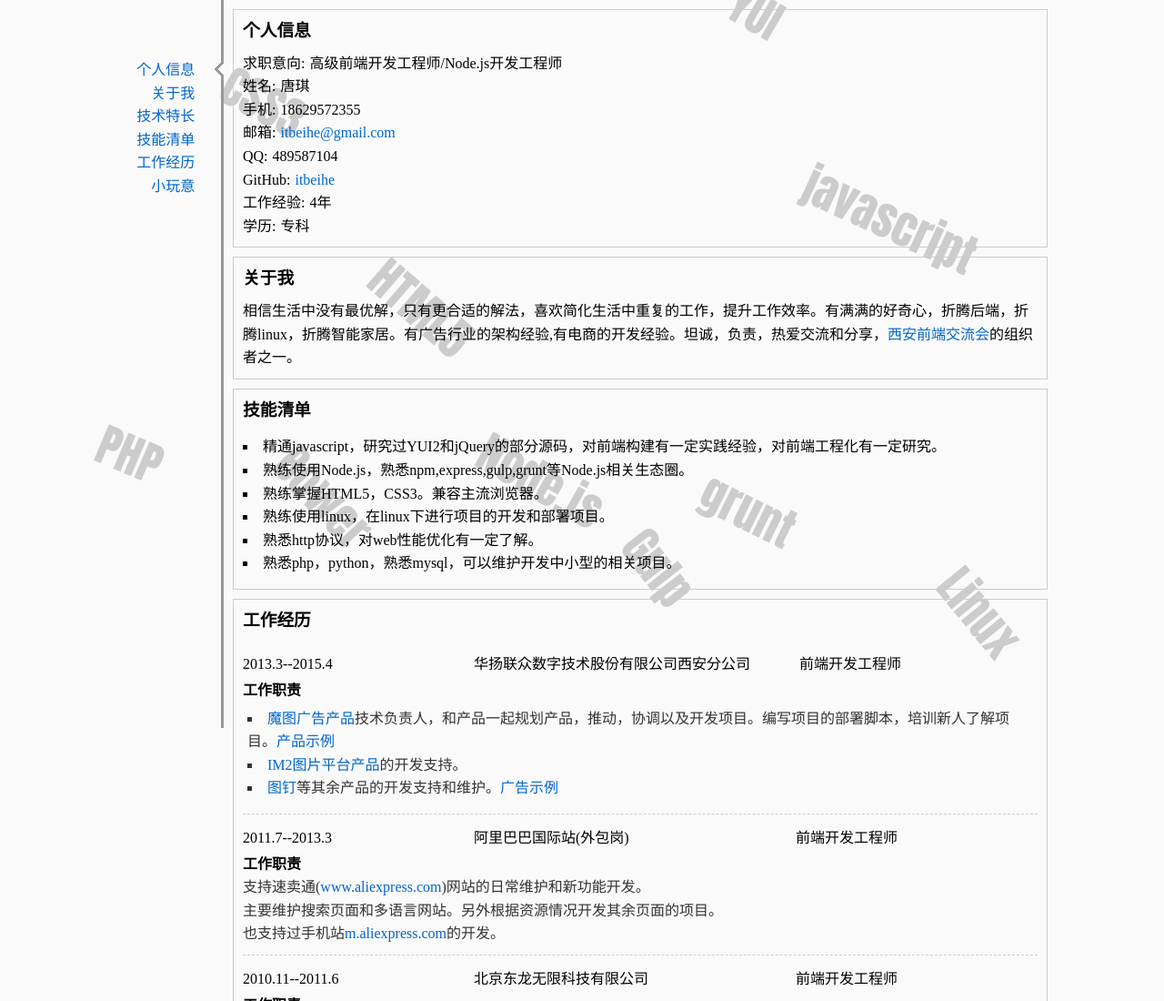
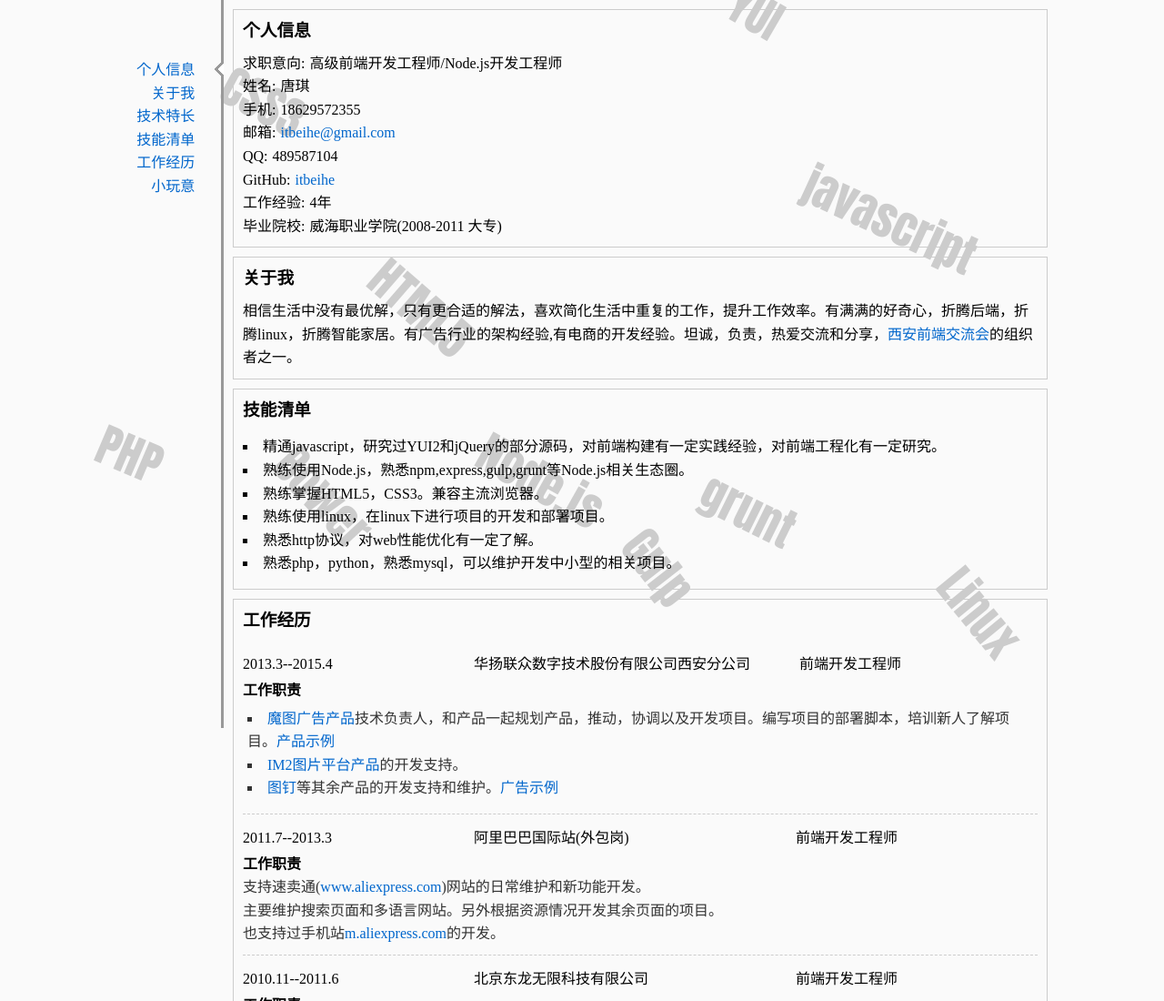
Before and after one commit to itbeihe/tResume, a plain HTML site: page index.html in a window 1280 px wide. Shown: the top 1100 px of the page at 91% size. Drawn offline with Linux system fonts and the light colour scheme.

Commit message:
Update index.html
更新学校信息，技术只关注到学历，hr会关注到哪个学校。

```diff
--- a/index.html
+++ b/index.html
@@ -57,8 +57,8 @@
                             <dd>4年</dd>
                         </dl>
                         <dl class="my-info-row">
-                            <dt>学历:</dt>
-                            <dd>专科</dd>
+                            <dt>毕业院校:</dt>
+                            <dd>威海职业学院(2008-2011 大专)</dd>
                         </dl>
                     </div>
                 </div>
```
